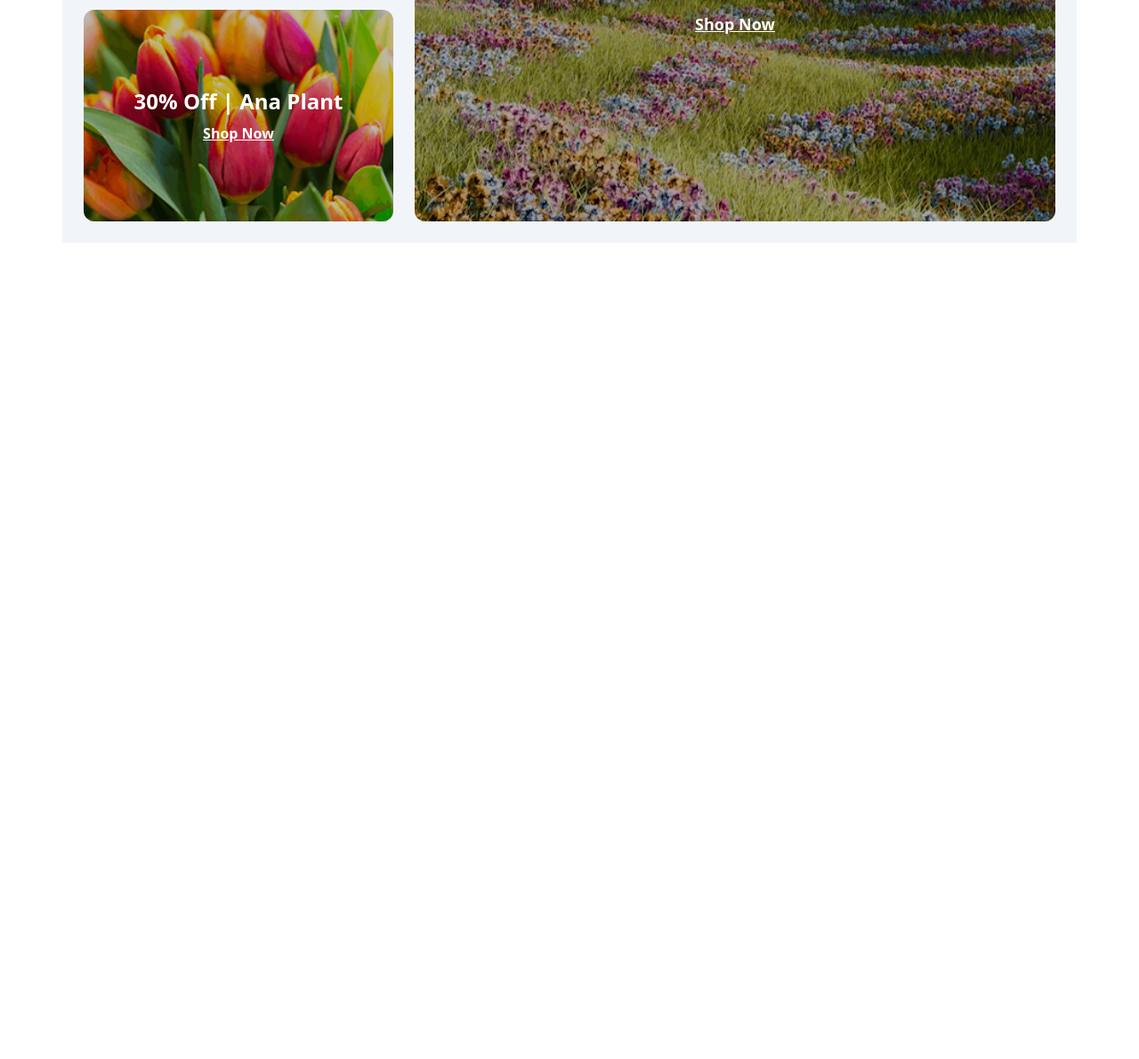
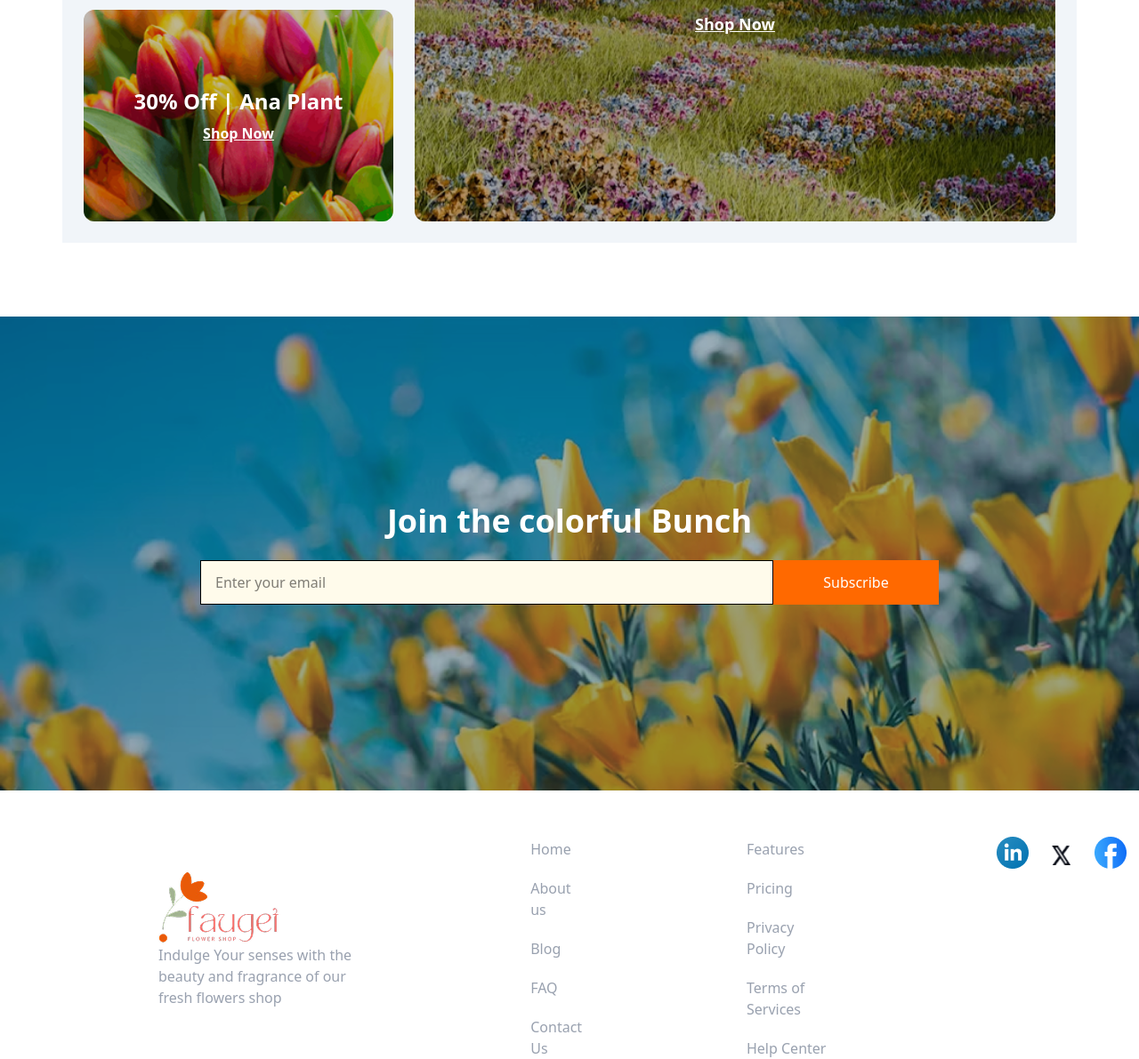
Before and after one commit to Ekram78278/B12A02-Responsive-Flowers, a plain HTML site: page index.html in a window 1280 px wide. Shown: the part 3346-4537 px from the top of the page at 89% size. Before the commit the page ends 3619 px from the top, so only its background shows below. Drawn offline with nearby package versions, Linux system fonts and the light colour scheme.

Commit message:
footer added

```diff
--- a/index.html
+++ b/index.html
@@ -290,8 +290,71 @@
 </div>
 
   </section>
+
     </main>
 
-    <footer></footer>
+<footer>
+ <section class="sm:mt-[2800px]">
+  <div class="relative w-full h-[533px] overflow-x-hidden">
+    <img
+      src="/assets/news-letter-bg.png"
+      alt=""
+      class="absolute inset-0 w-screen h-full object-cover object-left"
+      style="left: 50%; transform: translateX(-50%);"
+    >
+    <div class="relative z-10 h-full grid place-items-center">
+      <div class="text-center space-y-4 sm:space-y-6">
+        <h1 class="text-white text-4xl font-bold px-4">Join the colorful Bunch</h1>
+        <form action="/subscribe" method="POST" class="flex justify-center">
+          <input
+            type="email"
+            name="email"
+            placeholder="Enter your email"
+            required
+            aria-label="Email address"
+            class="px-4 py-2 border bg-amber-50 focus:outline-none focus:ring-2 focus:ring-blue-500 sm:w-[644px] sm:h-[50px]"
+          >
+          <button
+            type="submit"
+            class="px-6 py-2 bg-orange-500 text-white hover:bg-orange-700 transition-colors sm:w-[186px] sm:h-[50px]"
+          >
+            Subscribe
+          </button>
+        </form>
+      </div>
+    </div>
+  </div>
+</section>
+<section class="sm:flex sm:mt-10 mt-5.5 sm:gap-45 ml-4.5 ">
+  <div class="sm:ml-[160px] sm:mt-[50px] sm:w-[309px] sm:h-[179px]">
+    <img src="/assets/logo.png" alt="">
+    <p class="text-gray-400 text-left"> Indulge Your senses with the beauty  and fragrance of our fresh flowers shop </p>
+  </div>
+  <div class="sm:mt-3.5 mt-7">
+    <ul class="space-y-5 text-gray-400">
+      <li>Home</li>
+      <li>About us</li>
+      <li>Blog</li>
+      <li>FAQ</li>
+      <li>Contact Us</li>
+    </ul>
+  </div>
+   <div class="sm:mt-3.5 mt-7">
+    <ul class="space-y-5 text-gray-400">
+      <li>Features</li>
+      <li>Pricing</li>
+      <li>Privacy Policy</li>
+      <li>Terms of Services</li>
+      <li>Help Center</li>
+    </ul>
+  </div>
+  <div class="flex gap-6.5 mt-3 mb-6">
+    <img src="/assets/icon-linkedin.png" alt="" class="sm:w-[36px] sm:h-[36px]">
+    <img src="/assets/icon-twitter.png" alt="" class="sm:w-[22px] sm:h-[22px] sm:mt-2.5">
+    <img src="/assets/icon-facebook.png" alt="" class="sm:w-[36px] sm:h-[36px]">
+    <img src="/assets/icon-youtube.png" alt="" class="sm:w-[36px] sm:h-[36px]">
+  </div>
+</section>
+</footer>
   </body>
 </html>
```
